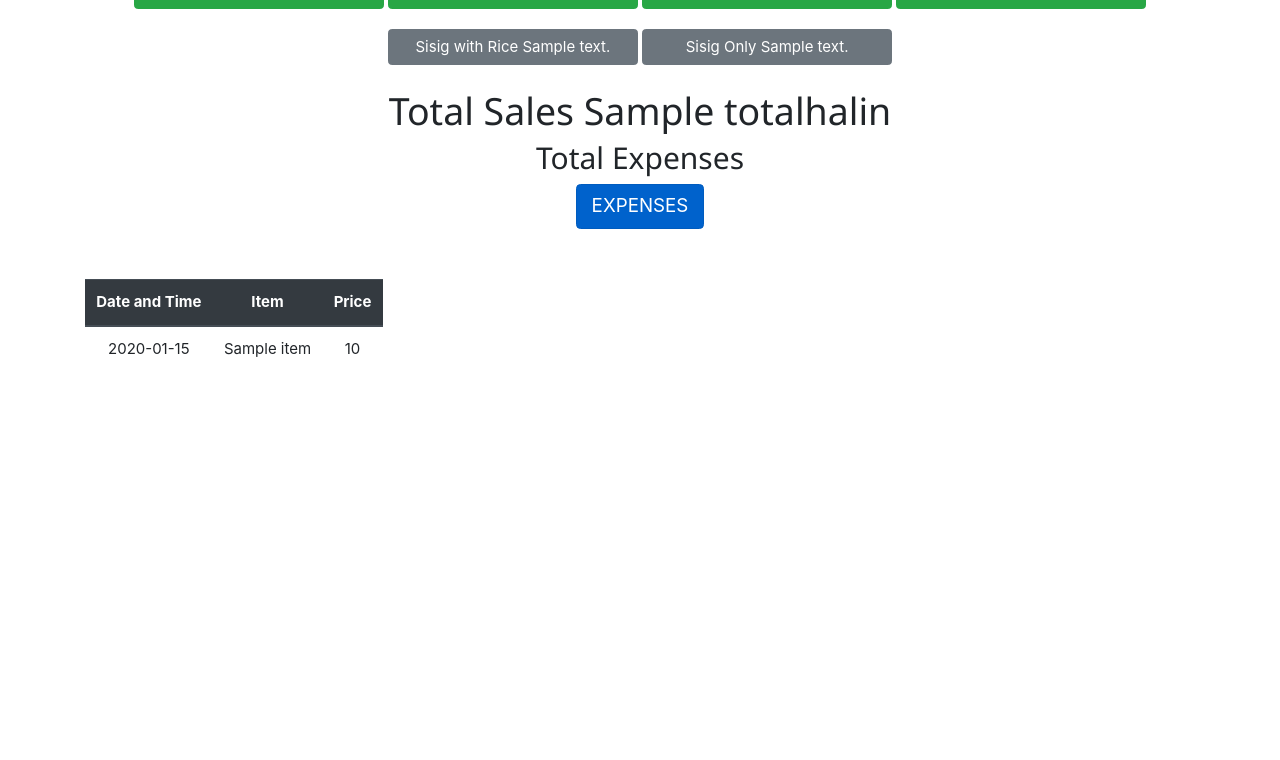
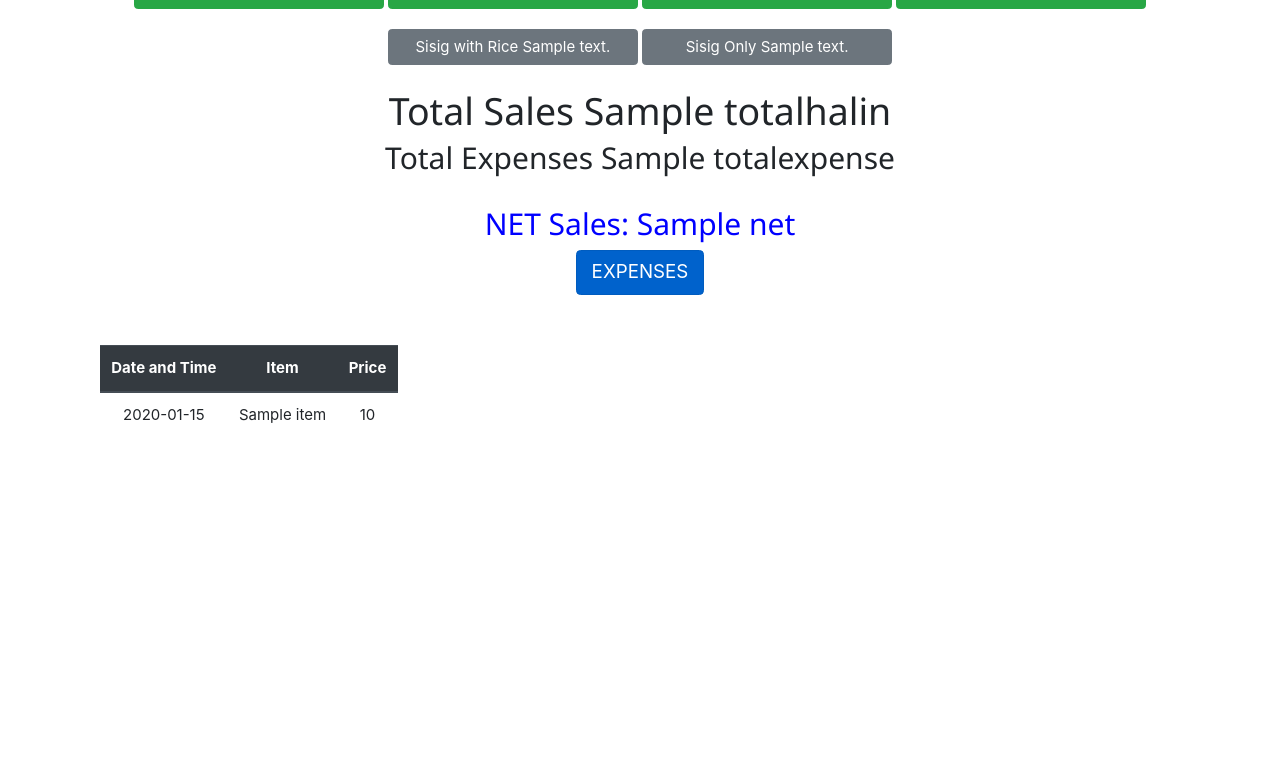
Before and after one commit to Jijiluzana225/lugawan, a Django app: template lugawan/templates/index.html in a window 1280 px wide. Shown: the part 197-957 px from the top of the page. Before the commit the page ends 554 px from the top, so only its background shows below. Run offline with Django 5.2, Linux system fonts and the light colour scheme; tables that the repository leaves empty hold one stand-in row (values such as "Sample post"); the template is opened without the code that fills it: values that come from a table or form of the project are taken from there, most other values are stand-ins (such as "Sample title", 1, 10 or a date in 2020); some libraries are stand-ins or nearby versions.

Commit message:
Update index.html
SD

```diff
--- a/lugawan/templates/index.html
+++ b/lugawan/templates/index.html
@@ -40,6 +40,28 @@ input[type=button], input[type=submit], input[type=reset] {
     <form action = "{% url 'index' %}" method = "POST">
     {% csrf_token %}
 
+
+ <!--  {{form}}
+    <div class="container text-center"  >
+		<div class="btn-group-vertical w-75">
+			<button type="button" class="btn btn-primary btn-lg btn-block" style="margin-bottom: 10px; margin-top:250px; border-radius: 10px; width: 250px; !important ">Plain Lugaw</button>
+			<button type="button" class="btn btn-primary btn-lg btn-block" style="margin-bottom: 10px; border-radius: 10px !important" >Lugaw with EGG</button>
+		</div>
+	</div>
+
+
+
+    <label for="name">Name</label>
+    <input type="text" name="name" placeholder="enter your name" required><br>
+
+    <label for="fname">Fname</label>
+    <input type="text" name="fname" placeholder="enter your Fname" required><br>
+
+    <label for="price">Price</label>
+    <input type="text" name="price" placeholder="enter your price" required><br>
+
+   </form>
+ -->
   <div class="container text-center"  >
 		<div class="w3-container" style="margin-top:100px">
             <button class="btn btn-outline-primary" style="width: 250px; height:50px" role="button" aria-pressed="true" name="plain" >Plain Lugaw {{plain}}</button>
@@ -59,9 +81,11 @@ input[type=button], input[type=submit], input[type=reset] {
 
    </div>
 </br>
-
+<div>
   <h1 stye="margin-top:50px"> Total Sales {{totalhalin}} </h1>
-  <h2 stye="margin-top:50px"> Total Expenses </h2>
+  <h2 stye="margin-top:50px"> Total Expenses {{totalexpense}} </h2>
+  </br>
+  <h2 style="color: blue"> NET Sales: {{net}} </h2>
 
 	</div>
   <div class="container text-center">
@@ -86,7 +110,6 @@ input[type=button], input[type=submit], input[type=reset] {
   {% endfor %}
 
 </table>
-	 </form>
 </div>
 
 
```
